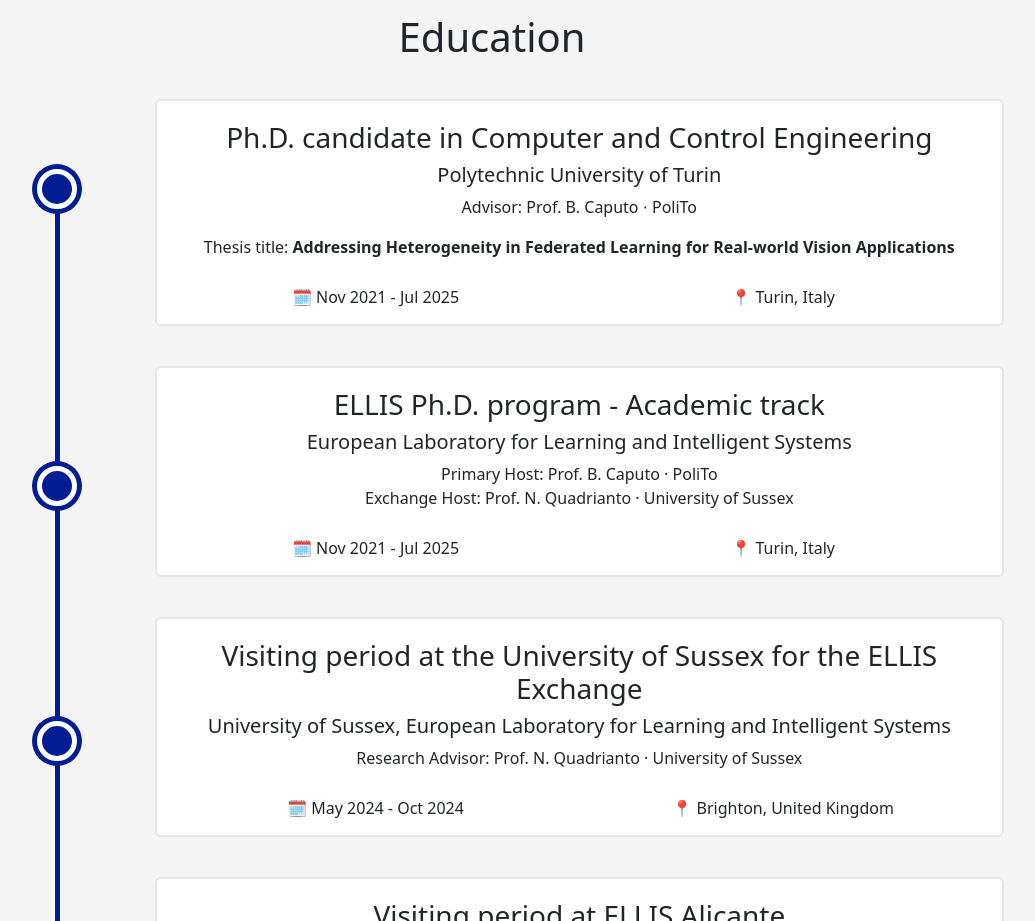
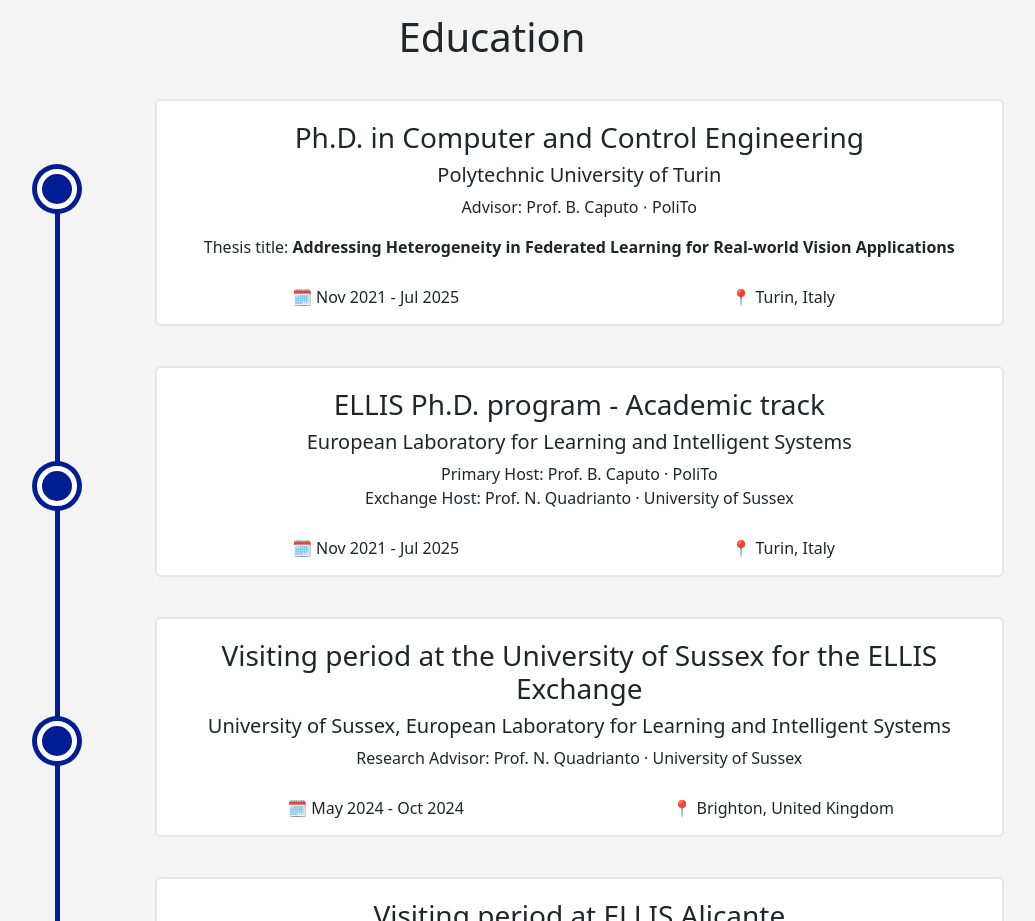
Before and after one commit to erosfani/erosfani.github.io, a React (Vite) app: page / in a window 1280 px wide. Shown: the part 2940-3861 px from the top of the page, without its empty margins (148-1183 px from the left). Built offline with nearby package versions, Linux system fonts and the light colour scheme.

Commit message:
small edit

```diff
--- a/src/sections/Education.jsx
+++ b/src/sections/Education.jsx
@@ -8,7 +8,7 @@
   const educations = [
 
     {
-      course: 'Ph.D. candidate in Computer and Control Engineering',
+      course: 'Ph.D. in Computer and Control Engineering',
       org: 'Polytechnic University of Turin',
       date: 'Nov 2021 - Jul 2025',
       location: 'Turin, Italy',
```
